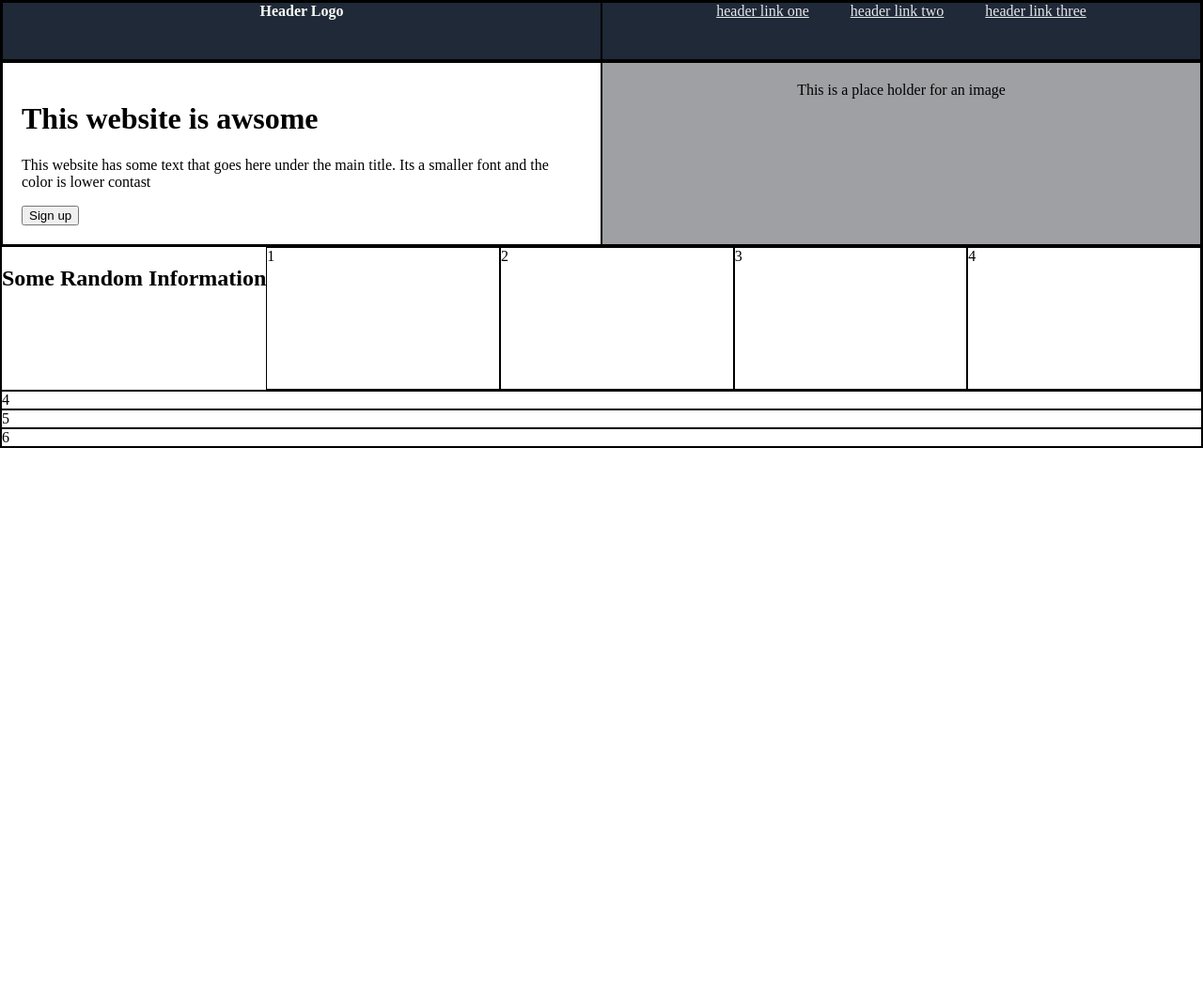
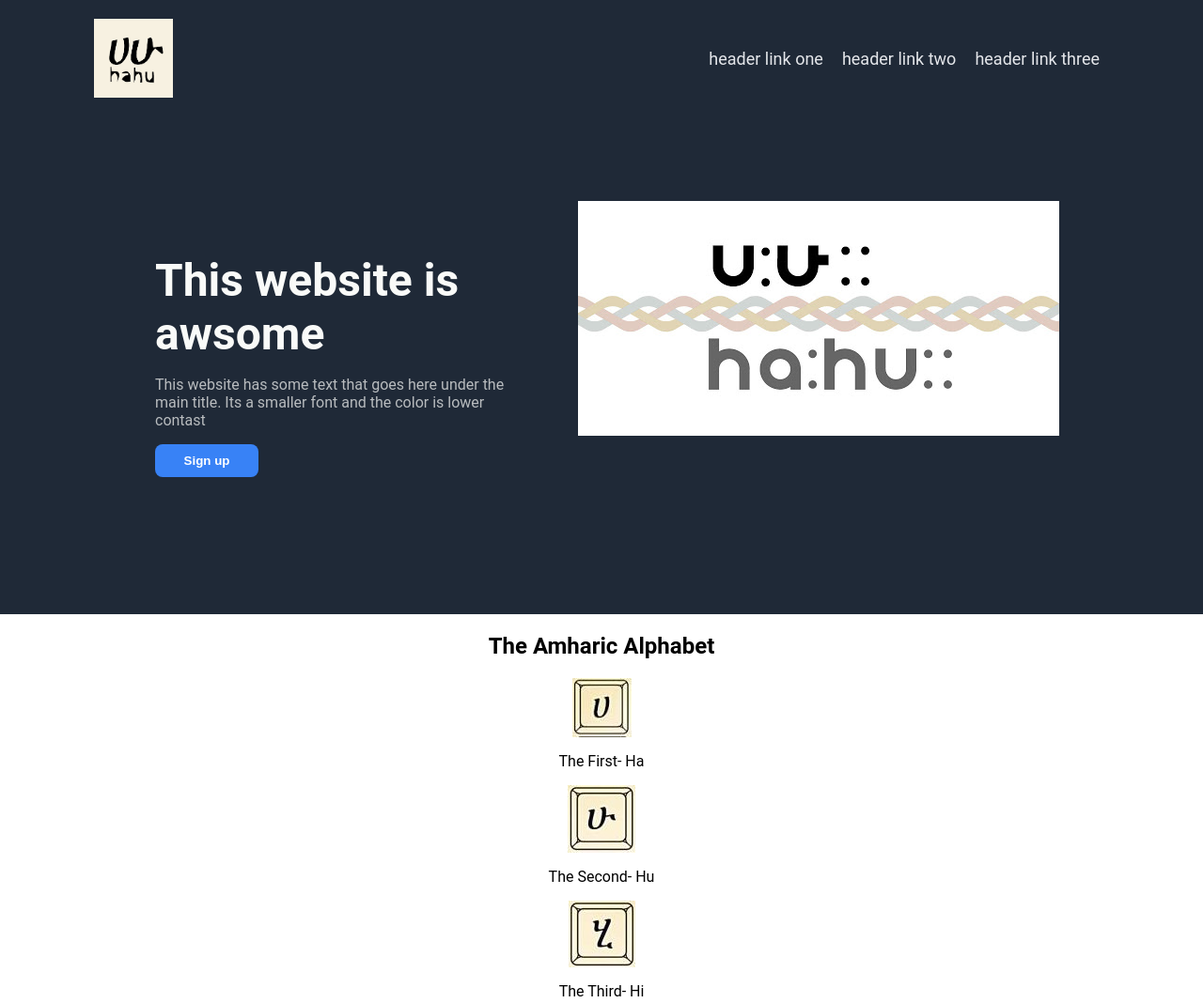
Before and after one commit to fiseha79/Hahu-Landing-Page, a plain HTML site: page index.html in a window 1280 px wide. Shown: the top 1068 px of the page at 94% size. Before the commit the page ends 800 px from the top, so only its background shows below. Drawn offline with Linux system fonts and the light colour scheme.

Commit message:
partial commit to html,css & img

```diff
--- a/css/styles.css
+++ b/css/styles.css
@@ -1,95 +1,93 @@
+body {
+    background-color: white;
+    margin: 0;
+    padding: 0;
+    font-family: 'Roboto' , Arial;
+    text-align:center;
+}
 
-body {
+.main-container{
+    display:flex;
+    flex-direction: column;
+}
 
-    margin: 0;
-  }
+.navbar{
+    display:flex;
+    padding: 20px 0px 20px 100px;
+    background-color: #1f2937;
+    align-items: center;
+    color: #F9FAF8
+}
 
-  .head-container {
-    border: 1px solid black;
-    width: auto;
+.hlinks {
+    display: flex;
+    margin-left: auto;
+    padding: 0px 100px 0px 0px;
 
-    display: flex;
-    flex-direction : column;
+}
+.hlinks a{
+    font-size: 18px;
+    font-family: 'Roboto', arial;
+    padding: 10px;
+    text-decoration: none ;
+    color: #E5E7EB;
 
 }
 
-.head-container div{
-    border: 1px solid black;
-}
-
-
-#div1 {
-    flex: 10%;
-    display:flex;
-    flex-wrap: wrap;
-    background: #1f2937;
-    height: 60px;
-    text-align: center;
-
-}
-#div2 {
-    display:flex;
-    flex: 25%;
-    height: 250px;
+.hlogo img{
+    width:84px;
+    height:84px;
+    margin-right: auto;
 
 }
 
-#div3 {
+.hero-main{
     display:flex;
-    flex: 25%;
+    background-color: #1F2937;
+    align-items: center;
+    color: #F9FAF8;
+    justify-content: center;
+    padding: 90px;
 
 }
 
-#div4 {
+.hero-para{
     display:flex;
-    flex: 20%;
+    flex-direction: column;
+    flex-basis: 400px;
+    text-align: left;
+    margin-right: 50px;
 
 }
 
-#div5 {
-    display:flex;
-    flex: 20%;
-
+.hero-para h1 {
+    font-size: 48px;
+    font-weight: bold;
+    font-family: 'Roboto', arial;
+    color: #F9FAF8;
+    margin: 0;
 }
 
-#div6 {
-    display:flex;
-    flex: 10%;
-
+.hero-para p{
+    font-family: 'Roboto', arial;
+    opacity:0.7;
 }
 
-#div1 div{
-    border: 1px solid black;
-    flex: 1;
-    height: 60px;
-}
-#div1 .hlogo{
-    color: #f9faf8;
-
-
-}
-#div1 a {
-    color: #e5e7eb;
-    padding: 14px 20px;
+.hero-para button{
+    font-family: 'Roboto' arial;
+    font-weight: bold;
+    text-align: center;
+    display: block;
+    width: 110px;
+    padding: 10px;
+    border: none;
+    border-radius:8px;
+    color:white;
+    text-decoration:none;
+    background: #3882f6;
 }
 
-#div2 div{
-
-    flex: 1;
-    padding:20px;
+.hero-img{
+    width: 500px;
+    height: 350px;
 }
-
-#div2 .img_placeholder{
-    background-color: #9ea0a3;
-    text-align: center;
-    padding: 20px;
-
-}
-#div3 div{
-    height: 150px;
-    flex: 1;
-}
-#div5 div{
-    height: 150px;
-    flex: 1;
-}
--- a/index.html
+++ b/index.html
@@ -3,46 +3,79 @@
     <meta charset="UTF-8">
     <meta name="viewport" content="width=device-width, initial-scale=1.0">
     <meta http-equiv="X-UA-Compatible" content="ie=edge">
-    <title>Odin Basic Website</title>
+    <title>Hahu Fan</title>
     <link rel="stylesheet" href="css/styles.css" >
     </head>
 <body>
-    <div id="main_div" class="head-container">
-        <div id="div1" >
+    <div class="main-container">
+        <nav class="navbar" >
 
             <div class="hlogo">
-             <b>Header Logo</b>
-        </div>
-        <div>
+             <img src="img/hahu1.png">
+            </div>
+            <div class="hlinks">
 
             <a href="#">header link one</a>
             <a href="#">header link two</a>
             <a href="#">header link three</a>
 
-        </div>
+           </div>
 
-        </div>
+        </nav>
 
-        <div id="div2" >
+        <div class="hero-main" >
 
-            <div>
+            <div class="hero-para">
                 <h1>This website is awsome</h1>
                 <p>This website has some text that goes here under the main title. Its a smaller font and the color is lower contast</p>
                 <button>Sign up</button>
             </div>
-            <div class="img_placeholder">This is a place holder for an image</div>
+            <div class="hero-img">
+                <img src="img/hahu2.jpg">
+            </div>
 
         </div>
-        <div id="div3" >
-            <h2>Some Random Information</h2>
-        <div>1</div>
-        <div>2</div>
-        <div>3</div>
-        <div>4</div>
+
+        <div class="hcontent">
+            <h2>The Amharic Alphabet</h2>
+            <div class="hcontent-detail">
+                <div>
+                    <img src="img/alphabet.jpeg">
+                    <p>The First- Ha</p>
+                </div>
+                <div>
+                    <img src="img/alphabet2.jpg">
+                    <p>The Second- Hu</p>
+                </div>
+                <div>
+                    <img src="img/alphabet3.jpg">
+                    <p>The Third- Hi</p>
+                </div>
+                <div>
+                    <img src="img/alphabet4.jpg">
+                    <p>The Forth- Ha</p>
+                </div>
+            </div>
         </div>
-        <div id="div4" >4</div>
-        <div id="div5" >5</div>
-        <div id="div6" >6</div>
+        <div class="saying" >
+            <p>"If I chew something up, all of the pieces are mine. If I can take it from you, it's mine."
+            </p>
+            <b>
+                -- Anonymous Shiba Inu
+            </b>
+        </div>
+        <div class="sign-up" >
+            <div class="sign-up-text">
+                <h3>All the Amharic alphabet content you need!</h3>
+                <p>Sign up for our learning book by clicking the button right over there!</p>
+            </div>
+            <div class="sign-up-button">
+                <button type="button">Sign Up</button>
+            </div>
+        </div>
+        <div class="footer" >
+            <p>Copyright © The Odin Project/Hahu Fan 2021</p>
+        </div>
     </div>
 </body>
 </html>
```
Also changed, not shown: img/alphabet.jpeg (added), img/alphabet2.jpg (added), img/alphabet3.jpg (added), img/alphabet4.jpg (added).
